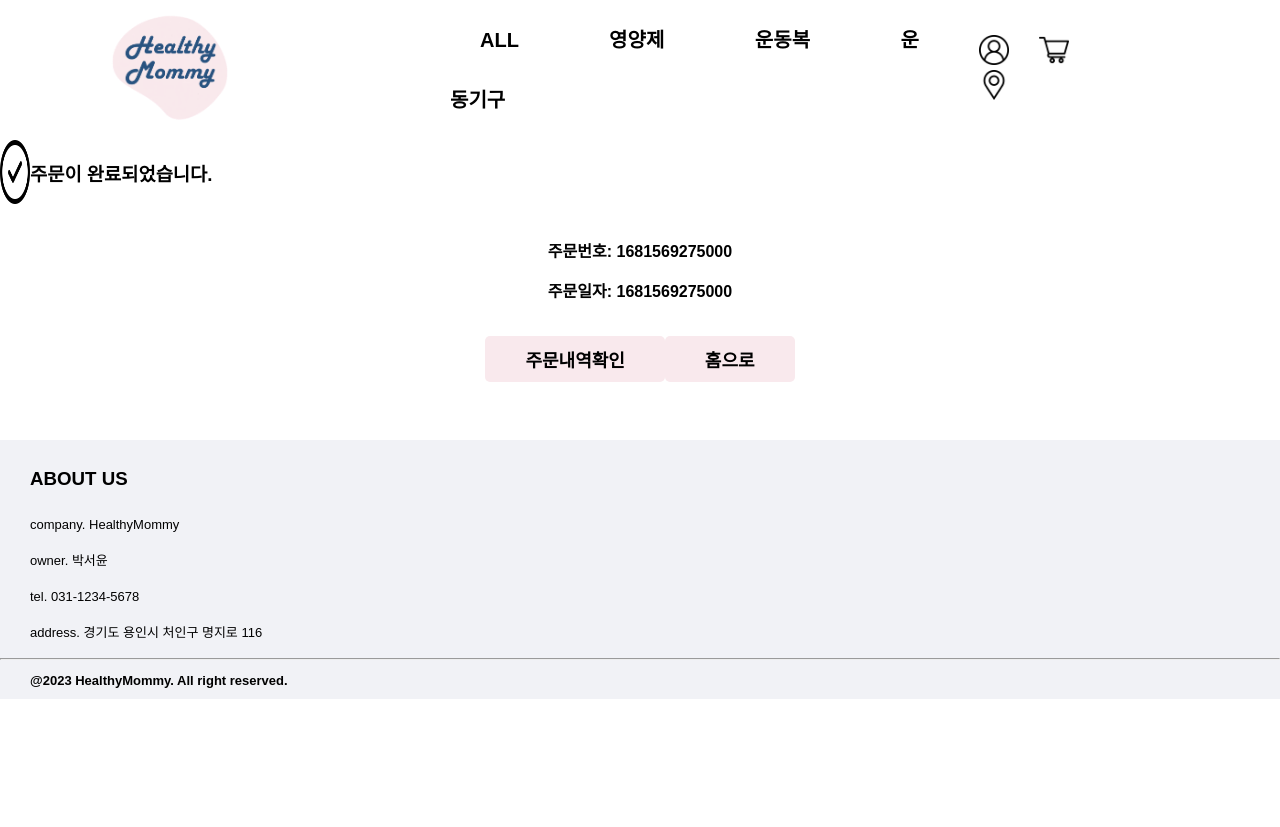
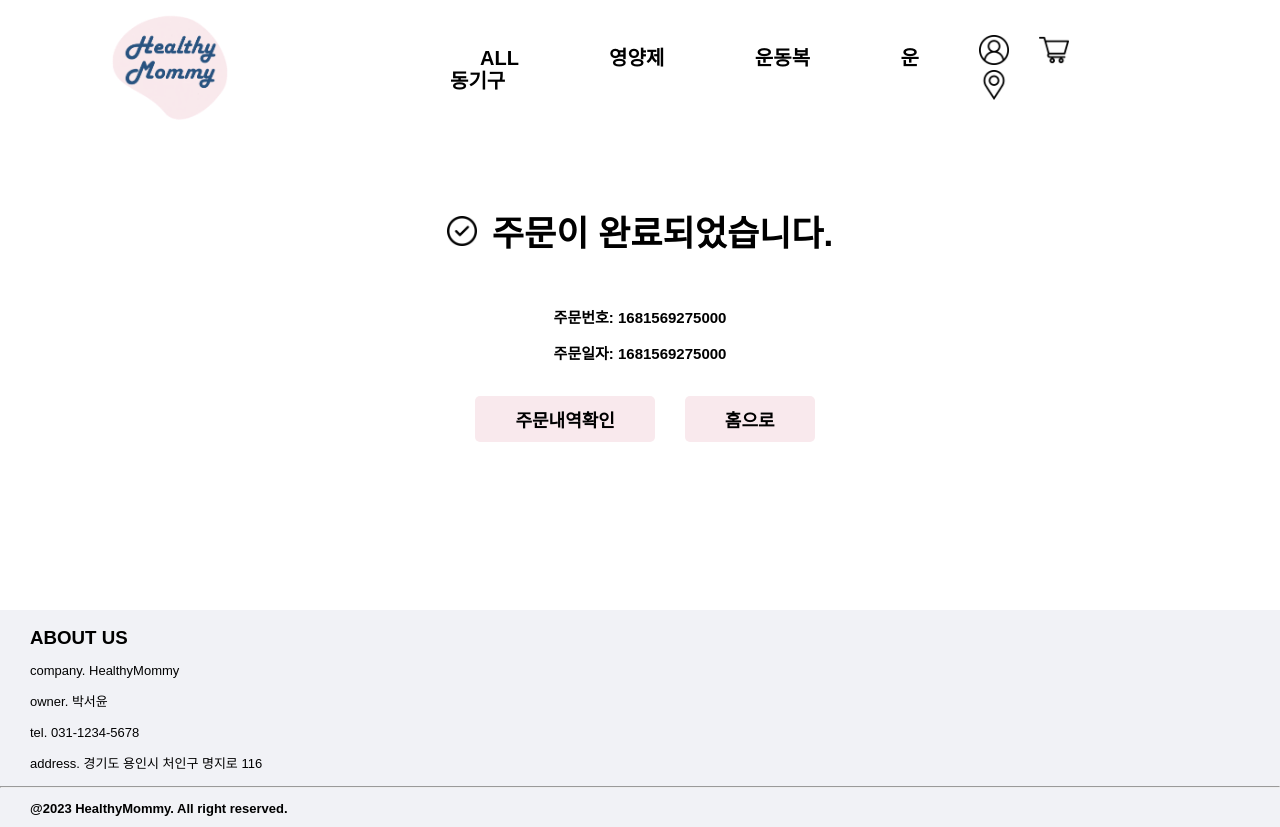
Before and after one commit to maryrichard1022/healthy_mommy, a React app: page /PaySucess in a window 1280 px wide. Before the commit the page ends 800 px from the top, so only its background shows below. Built offline with nearby package versions, Linux system fonts and the light colour scheme; a web font is replaced by a local one.

Commit message:
css Modified

```diff
--- a/src/components/CustomButton.css
+++ b/src/components/CustomButton.css
@@ -14,6 +14,8 @@
   padding-left: 40px;
   padding-right: 40px;
 
+  margin-left: 20px;
+  margin-right: 10px;
   font-size: 18px;
   font-weight: bold;
 }
--- a/src/components/Footer.css
+++ b/src/components/Footer.css
@@ -15,7 +15,6 @@
   flex-wrap: wrap;
   width: 100%;
   text-align: left;
-  margin-bottom: 2rem;
 }
 
 .sb_footer_info_div {
@@ -28,11 +27,11 @@
 
 .sb_footer_info_div h3 {
   font-size: 14;
-  line-height: 17px;
+  line-height: 15px;
   margin-bottom: 0.9rem;
   margin-left: 30px;
-  margin-top: 30px;
-  margin-bottom: 20px;
+  margin-top: 20px;
+  margin-bottom: 10px;
   font-family: "IBM Plex Sans KR", sans-serif;
 }
 
@@ -41,7 +40,7 @@
   width: 200px;
   white-space: nowrap;
   font-size: 13px;
-  line-height: 10px;
+  line-height: 5px;
   margin-left: 30px;
   cursor: pointer;
   font-family: "IBM Plex Sans KR", sans-serif;
--- a/src/components/MainPageProduct.js
+++ b/src/components/MainPageProduct.js
@@ -1,3 +1,4 @@
+//메인 페이지, 베스트 물품
 import React from "react";
 import "./MainPageProduct.css";
 
--- a/src/components/MainSlider.css
+++ b/src/components/MainSlider.css
@@ -6,6 +6,8 @@
 }
 .slick-list {
   padding: 0px 0px 0px 0px;
+  width: 100%;
+  height: auto;
 }
 .slick-prev {
   z-index: 1;
@@ -18,5 +20,5 @@
 .slick-dots {
   display: flex;
   justify-content: center;
-  bottom: 25px;
+  padding-bottom: 35px;
 }
--- a/src/components/Nav.css
+++ b/src/components/Nav.css
@@ -34,12 +34,10 @@
 .nav-container_left span {
   width: 142px;
   height: 60px;
-  line-height: 60px;
+  line-height: 10px;
   position: relative;
   padding-right: 50px;
   padding-left: 25px;
-  padding-top: 5px;
-  padding-bottom: 10px;
   box-sizing: border-box;
   cursor: pointer;
   margin: 5px 5px 5px 5px;
--- a/src/pages/Location.js
+++ b/src/pages/Location.js
@@ -1,3 +1,4 @@
+//매장 위치
 import React from "react";
 import Footer from "../components/Footer";
 import Nav from "../components/Nav";
--- a/src/pages/Main.js
+++ b/src/pages/Main.js
@@ -1,3 +1,4 @@
+//메인 홈페이지
 import React from "react";
 
 import Nav from "../components/Nav";
--- a/src/pages/MyPage.js
+++ b/src/pages/MyPage.js
@@ -1,3 +1,4 @@
+//마이페이지(주문내역조회)
 import React from "react";
 import Footer from "../components/Footer";
 import Nav from "../components/Nav";
@@ -8,7 +9,7 @@ const MyPage = () => {
     <div>
       <Nav />
       <div>
-        <h3> 마이 페이지 입니다.</h3>
+        <h3> 마이 페이지입니다.</h3>
       </div>
       <Footer />
     </div>
--- a/src/pages/PaySucess.css
+++ b/src/pages/PaySucess.css
@@ -2,7 +2,9 @@
 @import url("https://fonts.googleapis.com/css2?family=IBM+Plex+Sans+KR:wght@300;400;600&display=swap");
 
 .PayCheck {
-  height: 300px;
+  padding-top: 30px;
+  padding-bottom: 40px;
+  height: 400px;
   width: 100%;
   align-items: center;
   text-align: center;
@@ -12,9 +14,19 @@
 
 .PayCheckAlert {
   display: flex;
-  text-align: center;
+  justify-content: center;
+  align-items: center;
+}
+.PayCheckAlert img {
+  width: 30px;
+  height: 30px;
+  padding-right: 15px;
 }
 
-.PayCheckAlert img {
-  width: 30px;
+.PayCheckAlert p {
+  font-size: 35px;
 }
+
+.PayCheckInfo {
+  font-size: 15px;
+}
--- a/src/pages/cart.js
+++ b/src/pages/cart.js
@@ -1,3 +1,4 @@
+// 장바구니
 import React from "react";
 import Footer from "../components/Footer";
 import Nav from "../components/Nav";
--- a/src/pages/paySucess.js
+++ b/src/pages/paySucess.js
@@ -1,3 +1,4 @@
+//주문 완료 페이지
 import React from "react";
 import Footer from "../components/Footer";
 import Nav from "../components/Nav";
@@ -12,14 +13,14 @@ const PaySucess = () => {
       <div className="PayCheck">
         <div className="PayCheckAlert">
           <img alt="check" src={require("../assets/Paycheck.png")} />
-          <h3> 주문이 완료되었습니다.</h3>
+          <p> 주문이 완료되었습니다.</p>{" "}
         </div>
-        <br />
 
         <div className="PayCheckInfo">
           <p>주문번호: {new Date().getTime()}</p>
           <p>주문일자: {new Date().getTime()}</p>
         </div>
+
         <br />
         <div className="PayCheckButton">
           <Link to={"/MyPage"}>
--- a/src/pages/payment.js
+++ b/src/pages/payment.js
@@ -1,3 +1,4 @@
+// 결제중 페이지
 import React from "react";
 import Footer from "../components/Footer";
 import Nav from "../components/Nav";
```
Also changed, not shown: src/components/ScrollToTop.js (added, +14 -0 lines), 4 other files.
